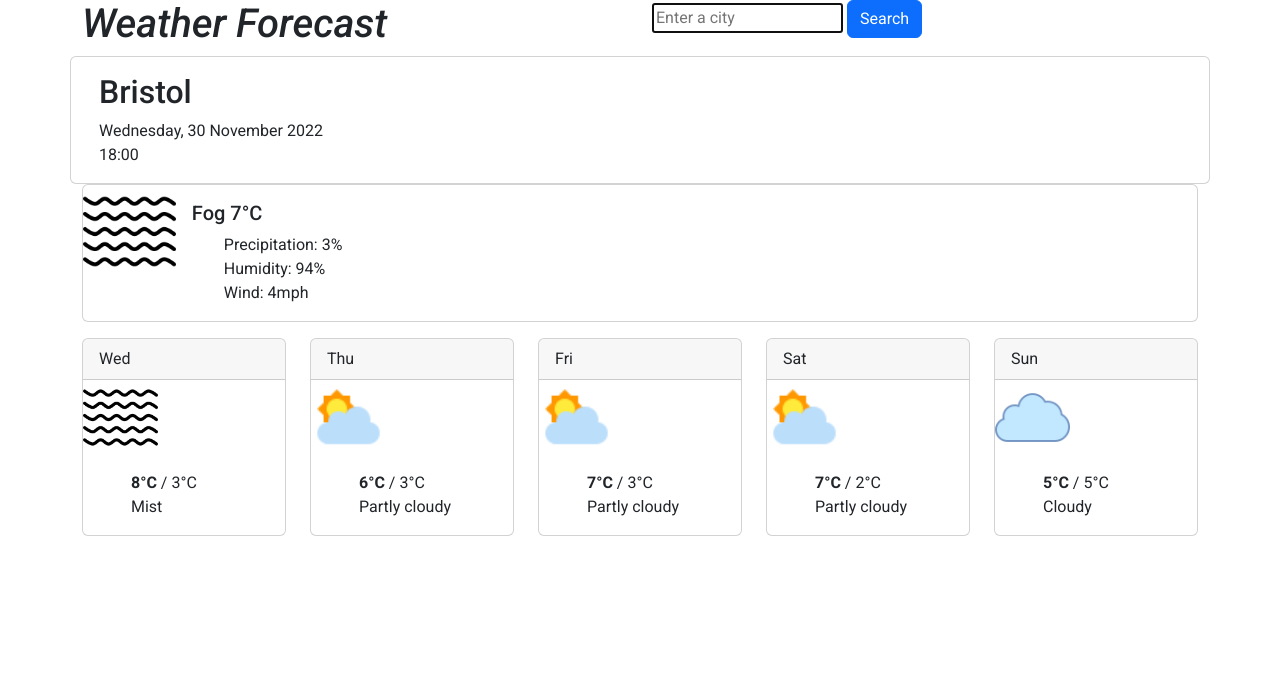
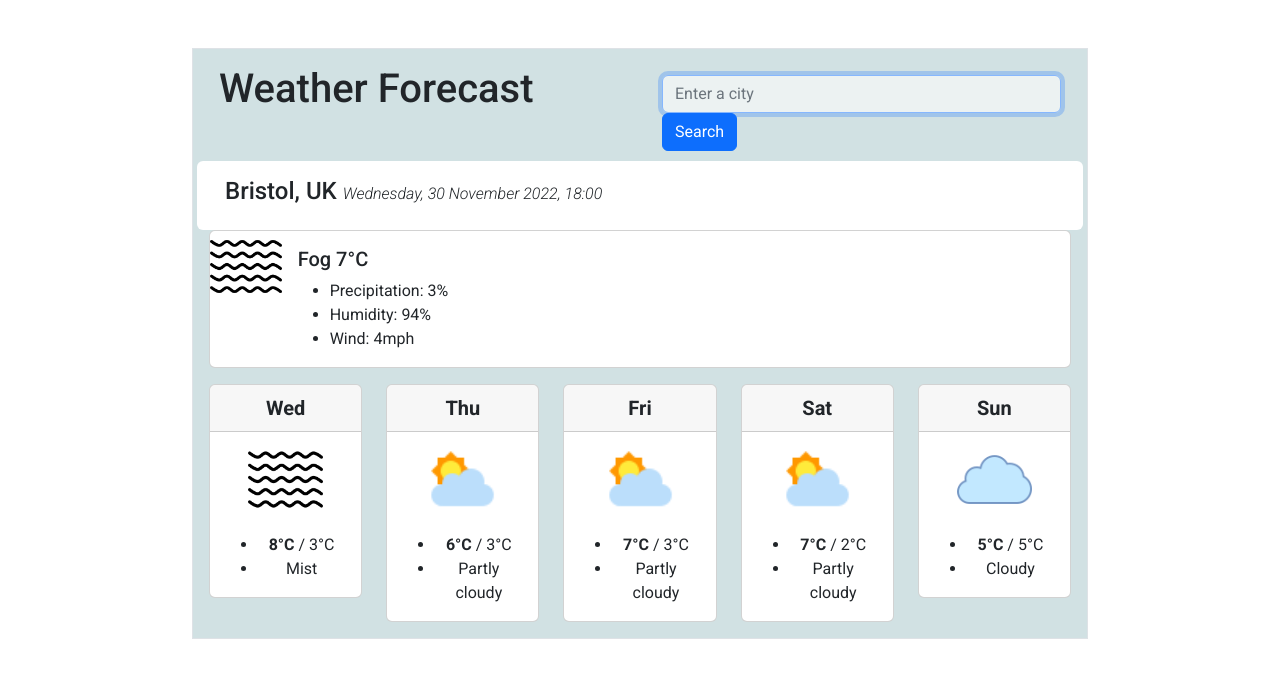
Before and after one commit to ClaireGeekie/weather-app-project, a plain HTML site: page index.html in a window 1280 px wide. Drawn offline with nearby package versions, Linux system fonts and the light colour scheme.

Commit message:
updated code

```diff
--- a/index.html
+++ b/index.html
@@ -21,19 +21,20 @@
     />
   </head>
   <body>
-    <div class="container">
+    <div class="container mt-5 mx-auto border p-3" style="width: 70%">
       <div class="row headline">
-        <div class="col">
+        <div class="col-6">
           <h1>Weather Forecast</h1>
         </div>
-        <div class="col">
+        <div class="col-6">
           <form>
             <div class="form-group">
               <input
                 type="text"
                 placeholder="Enter a city"
                 autofocus
-                class="form control"
+                class="form-control bg-light"
+                style="--bs-bg-opacity: 0.7"
               />
               <input type="submit" value="Search" class="btn btn-primary" />
             </div>
@@ -41,13 +42,14 @@
         </div>
       </div>
       <div class="row">
-        <div class="card">
+        <div class="card border-0 mb">
           <div class="card-body">
-            <h2 class="card-title">Bristol</h2>
-            <p class="card-text">
-              Wednesday, 30 November 2022 <br />
-              18:00
-            </p>
+            <h2 class="card-title selected-location">
+              Bristol, UK
+              <span class="card-text current-date"
+                >Wednesday, 30 November 2022, 18:00</span
+              >
+            </h2>
           </div>
         </div>
       </div>
@@ -79,9 +81,9 @@
       </div>
       <div class="row">
         <div class="col">
-          <div class="card">
-            <div class="card-header">Wed</div>
-            <img src="media/mist.png" class="weather-icon-1" width="75px" />
+          <div class="card text-center">
+            <div class="card-header future-date">Wed</div>
+            <img src="media/mist.png" class="future-icon" width="75px" />
             <div class="card-body">
               <ul class="card-text">
                 <li><strong>8°C</strong> / 3°C</li>
@@ -91,11 +93,11 @@
           </div>
         </div>
         <div class="col">
-          <div class="card">
-            <div class="card-header">Thu</div>
+          <div class="card text-center">
+            <div class="card-header future-date">Thu</div>
             <img
               src="media/partly-cloudy.png"
-              class="weather-icon-1"
+              class="future-icon"
               width="75px"
             />
             <div class="card-body">
@@ -107,11 +109,11 @@
           </div>
         </div>
         <div class="col">
-          <div class="card">
-            <div class="card-header">Fri</div>
+          <div class="card text-center">
+            <div class="card-header future-date">Fri</div>
             <img
               src="media/partly-cloudy.png"
-              class="weather-icon-1"
+              class="future-icon"
               width="75px"
             />
             <div class="card-body">
@@ -123,11 +125,11 @@
           </div>
         </div>
         <div class="col">
-          <div class="card">
-            <div class="card-header">Sat</div>
+          <div class="card text-center">
+            <div class="card-header future-date">Sat</div>
             <img
               src="media/partly-cloudy.png"
-              class="weather-icon-1"
+              class="future-icon"
               width="75px"
             />
             <div class="card-body">
@@ -139,9 +141,9 @@
           </div>
         </div>
         <div class="col">
-          <div class="card">
-            <div class="card-header">Sun</div>
-            <img src="media/cloudy.png" class="weather-icon-1" width="75px" />
+          <div class="card text-center">
+            <div class="card-header future-date">Sun</div>
+            <img src="media/cloudy.png" class="future-icon" width="75px" />
             <div class="card-body">
               <ul class="card-text">
                 <li><strong>5°C</strong> / 5°C</li>
--- a/src/styles.css
+++ b/src/styles.css
@@ -1,11 +1,34 @@
 .container {
   font-family: "Roboto", sans-serif;
+  background-color: #d1e1e3;
 }
 
-.headline {
+h1,
+form {
+  margin: 10px;
+}
+
+h1 {
+  font-size: 36px;
+}
+
+.selected-location {
+  font-size: 24px;
+}
+
+.current-date {
+  font-size: 16px;
+  font-weight: 300;
   font-style: italic;
 }
 
-ul {
-  list-style-type: none;
+.future-date {
+  font-size: 20px;
+  font-weight: 600;
+  color: #616262;
 }
+
+.future-icon {
+  display: block;
+  margin: 10px auto 0px auto;
+}
```
